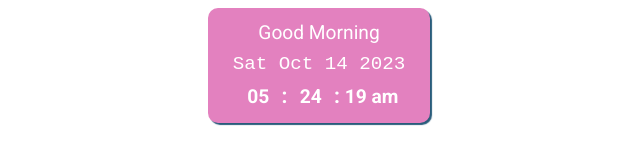
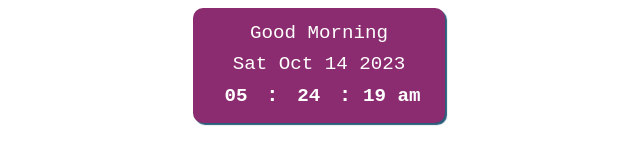
Before and after one commit to Celesmeh/Notion, a plain HTML site: page index.html in a window 1280 px wide. Shown: the whole page, without its empty margins (321-961 px from the left). Drawn offline with Linux system fonts and the light colour scheme.

Commit message:
Update index.html

```diff
--- a/index.html
+++ b/index.html
@@ -38,7 +38,7 @@ h1 {
 .card {
     padding: 10px 25px 10px 25px;
     border-radius: 10px;
-    background: #e381bf;
+    background: #8a2c6f;
     color: #fff;
     display: inline-block;
     box-shadow: 2px 2px 1px 0px #295C7B;
@@ -51,7 +51,7 @@ h1 {
 
 .clock {
     display: inline-block;
-    font-family: 'Roboto', sans-serif;
+    font-family: 'Courier New', monospace;
     font-weight: bold;
     font-size: 1.2em;
     /* padding-left: 20px; */
@@ -79,7 +79,7 @@ h1 {
 
     min-width: 162px;
     /* padding-right: 30px; */
-    font-family: 'Roboto', sans-serif;
+    font-family: 'Courier New', monospace;
     font-size: 1.2em;
 }
 
```
